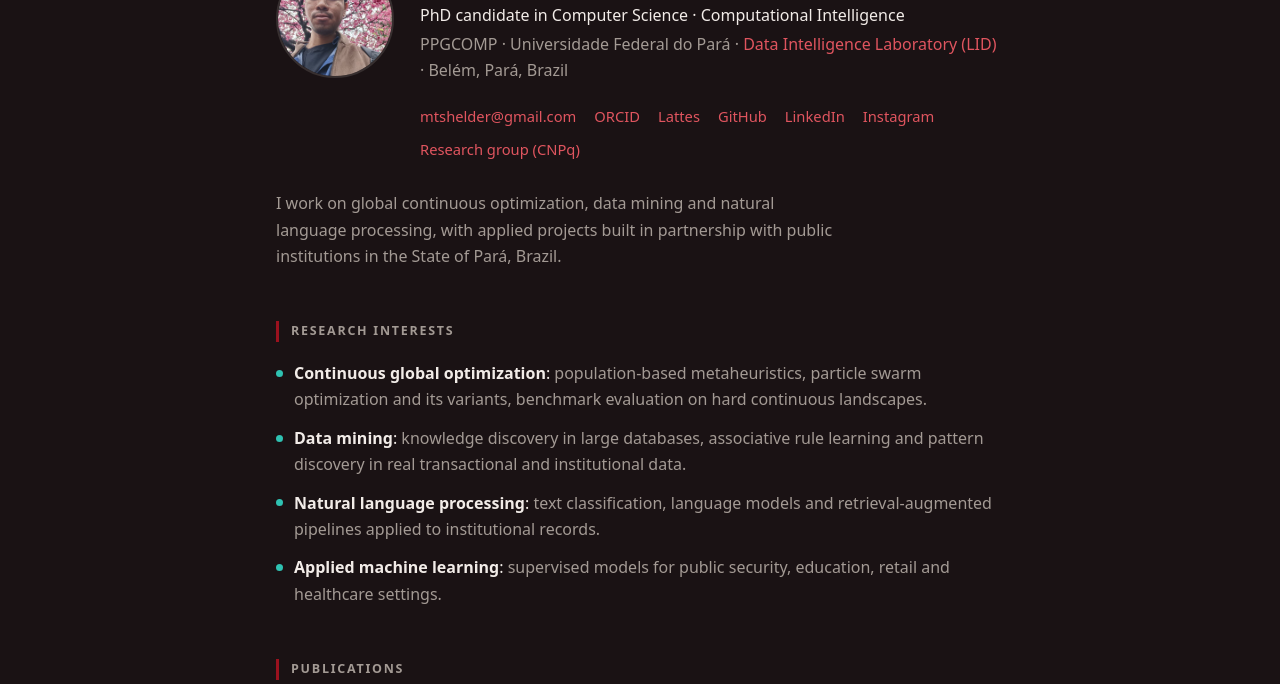
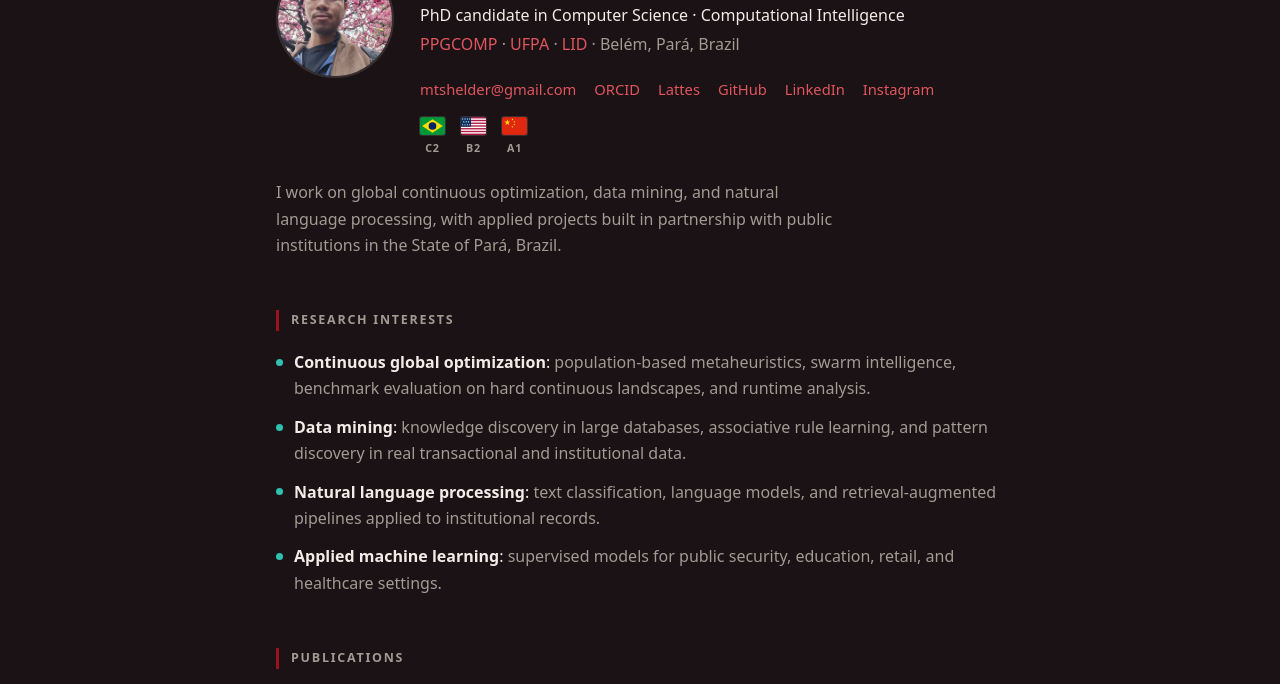
Before and after one commit to hellsdeur/hellsdeur.github.io, a plain HTML site: page index.html in a window 1280 px wide. Shown: the part 100-784 px from the top of the page. Drawn offline with Linux system fonts and the light colour scheme.

Commit message:
feat: favicon, language flags, and small tweaks

```diff
--- a/index.html
+++ b/index.html
@@ -5,6 +5,7 @@
 <meta name="viewport" content="width=device-width, initial-scale=1">
 <title>Helder Mateus dos Reis Matos</title>
 <meta name="description" content="PhD candidate in Computer Science at PPGCOMP-UFPA, researcher at the Data Intelligence Laboratory (LID).">
+<link rel="icon" href="images/favicon.svg" type="image/svg+xml">
 <style>
 :root{
   --bg:#1A1214;
@@ -54,6 +55,10 @@ ul{margin:0;padding:0;list-style:none}
 .head img{width:118px;height:118px;flex:none;border-radius:50%;object-fit:cover;border:2px solid var(--rule)}
 .head>div{min-width:0}
 .links{display:flex;flex-wrap:wrap;gap:8px 18px;font-size:.92rem;margin-bottom:6px}
+.langs{display:flex;gap:16px;margin-top:14px}
+.langs .lang{display:flex;flex-direction:column;align-items:center;gap:5px}
+.langs svg{width:25px;height:18px;display:block;border-radius:2px;box-shadow:0 0 0 1px var(--rule)}
+.langs b{font-size:.67rem;font-weight:600;letter-spacing:.07em;color:var(--muted);font-variant-numeric:tabular-nums}
 .bio{color:var(--muted);max-width:62ch;margin-top:22px}
 /* research interests */
 .interests li{margin:0 0 12px;padding-left:18px;position:relative}
@@ -103,7 +108,7 @@ footer{margin-top:64px;padding-top:18px;border-top:1px solid var(--rule);color:v
     <div>
       <h1>Helder Mateus dos Reis Matos</h1>
       <p class="role">PhD candidate in Computer Science &middot; Computational Intelligence</p>
-      <p class="affil">PPGCOMP &middot; Universidade Federal do Pará &middot; <a href="https://lid.ufpa.br/">Data Intelligence Laboratory (LID)</a> &middot; Belém, Pará, Brazil</p>
+      <p class="affil"><a href="https://ppgcc.propesp.ufpa.br/index.php/br/">PPGCOMP</a> &middot; <a href="https://ufpa.br/">UFPA</a> &middot; <a href="https://lid.ufpa.br/">LID</a> &middot; Belém, Pará, Brazil</p>
 
       <div class="links">
         <a href="mailto:mtshelder@gmail.com">mtshelder@gmail.com</a>
@@ -112,19 +117,74 @@ footer{margin-top:64px;padding-top:18px;border-top:1px solid var(--rule);color:v
         <a href="https://github.com/hellsdeur">GitHub</a>
         <a href="https://www.linkedin.com/in/hellsdeur/">LinkedIn</a>
         <a href="https://www.instagram.com/hellsdeur/">Instagram</a>
-        <a href="http://dgp.cnpq.br/dgp/espelhogrupo/789941">Research group (CNPq)</a>
+      </div>
+
+      <div class="langs">
+        <span class="lang">
+        <svg viewBox="0 0 28 20" role="img" aria-label="Portuguese"><title>I speak, write, read, and understand Brazilian Portuguese natively (C2).</title>
+          <rect width="28" height="20" fill="#009739"/>
+          <polygon points="14,2.4 25.6,10 14,17.6 2.4,10" fill="#FEDD00"/>
+          <circle cx="14" cy="10" r="4.3" fill="#012169"/>
+        </svg>
+        <b>C2</b>
+        </span>
+        <span class="lang">
+        <svg viewBox="0 0 28 20" role="img" aria-label="English"><title>I speak, write, read, and understand American English well (B2).</title>
+          <symbol id="us" viewBox="-1 -1 2 2">
+            <path d="M0,-1 L.225,-.309 L.951,-.309 L.363,.118 L.588,.809 L0,.382 L-.588,.809 L-.363,.118 L-.951,-.309 L-.225,-.309 Z" fill="#FFF"/>
+          </symbol>
+          <rect width="28" height="20" fill="#B31942"/>
+          <g fill="#FFF">
+            <rect y="1.54" width="28" height="1.54"/>
+            <rect y="4.62" width="28" height="1.54"/>
+            <rect y="7.69" width="28" height="1.54"/>
+            <rect y="10.77" width="28" height="1.54"/>
+            <rect y="13.85" width="28" height="1.54"/>
+            <rect y="16.92" width="28" height="1.54"/>
+          </g>
+          <rect width="11.2" height="10.77" fill="#0A3161"/>
+          <g>
+            <use href="#us" x="0.8" y="1.1" width="2.2" height="2.2"/>
+            <use href="#us" x="3.4" y="1.1" width="2.2" height="2.2"/>
+            <use href="#us" x="6" y="1.1" width="2.2" height="2.2"/>
+            <use href="#us" x="8.6" y="1.1" width="2.2" height="2.2"/>
+            <use href="#us" x="2.1" y="4.3" width="2.2" height="2.2"/>
+            <use href="#us" x="4.7" y="4.3" width="2.2" height="2.2"/>
+            <use href="#us" x="7.3" y="4.3" width="2.2" height="2.2"/>
+            <use href="#us" x="0.8" y="7.5" width="2.2" height="2.2"/>
+            <use href="#us" x="3.4" y="7.5" width="2.2" height="2.2"/>
+            <use href="#us" x="6" y="7.5" width="2.2" height="2.2"/>
+            <use href="#us" x="8.6" y="7.5" width="2.2" height="2.2"/>
+          </g>
+        </svg>
+        <b>B2</b>
+        </span>
+        <span class="lang">
+        <svg viewBox="0 0 28 20" role="img" aria-label="Mandarin"><title>I speak, write, read, and understand a little Mandarin (A1).</title>
+          <symbol id="s" viewBox="-1 -1 2 2">
+            <path d="M0,-1 L.225,-.309 L.951,-.309 L.363,.118 L.588,.809 L0,.382 L-.588,.809 L-.363,.118 L-.951,-.309 L-.225,-.309 Z" fill="#FFDE00"/>
+          </symbol>
+          <rect width="28" height="20" fill="#DE2910"/>
+          <use href="#s" x="2.4" y="2.4" width="7.2" height="7.2"/>
+          <use href="#s" x="10.4" y="1.4" width="2.6" height="2.6"/>
+          <use href="#s" x="12.6" y="4" width="2.6" height="2.6"/>
+          <use href="#s" x="12.6" y="7.2" width="2.6" height="2.6"/>
+          <use href="#s" x="10.4" y="9.6" width="2.6" height="2.6"/>
+        </svg>
+        <b>A1</b>
+        </span>
       </div>
     </div>
   </div>
 
-  <p class="bio">I work on global continuous optimization, data mining and natural language processing, with applied projects built in partnership with public institutions in the State of Pará, Brazil.</p>
+  <p class="bio">I work on global continuous optimization, data mining, and natural language processing, with applied projects built in partnership with public institutions in the State of Pará, Brazil.</p>
 
   <h2>Research interests</h2>
   <ul class="interests">
-    <li><b>Continuous global optimization</b>: <span> population-based metaheuristics, particle swarm optimization and its variants, benchmark evaluation on hard continuous landscapes.</span></li>
-    <li><b>Data mining</b>: <span> knowledge discovery in large databases, associative rule learning and pattern discovery in real transactional and institutional data.</span></li>
-    <li><b>Natural language processing</b>: <span> text classification, language models and retrieval-augmented pipelines applied to institutional records.</span></li>
-    <li><b>Applied machine learning</b>: <span> supervised models for public security, education, retail and healthcare settings.</span></li>
+    <li><b>Continuous global optimization</b>: <span> population-based metaheuristics, swarm intelligence, benchmark evaluation on hard continuous landscapes, and runtime analysis.</span></li>
+    <li><b>Data mining</b>: <span> knowledge discovery in large databases, associative rule learning, and pattern discovery in real transactional and institutional data.</span></li>
+    <li><b>Natural language processing</b>: <span> text classification, language models, and retrieval-augmented pipelines applied to institutional records.</span></li>
+    <li><b>Applied machine learning</b>: <span> supervised models for public security, education, retail, and healthcare settings.</span></li>
   </ul>
 
   <h2>Publications</h2>
@@ -143,11 +203,15 @@ footer{margin-top:64px;padding-top:18px;border-top:1px solid var(--rule);color:v
   <div class="cards">
 
     <div class="card">
-      <h3>Oraculo<span class="tag done">completed</span></h3>
-      <p class="meta">UFPA with SIAC/SEGUP-PA &middot; 2024-2025</p>
-      <p>Classification system for police incident reports in Pará, using natural language processing and
-      deep learning to automate prediction and support statistical analysis of police records.
-      Builds on an earlier language-model-based report classifier (BR512024004522-8, 2024).</p>
+      <h3>LAPAC GO<span class="tag">ongoing</span></h3>
+      <p class="meta">UFPA &middot; 2026&ndash;present</p>
+      <p>Mobile application for the Fuel Research and Analysis Laboratory (LAPAC/UFPA) to securely collect, store, and manage data from on-site fuel sampling at gas stations across Pará, automating the laboratory's inspection and quality-control workflows.</p>
+    </div>
+
+    <div class="card">
+      <h3>AVIDA<span class="tag done">completed</span></h3>
+      <p class="meta">UFPA &middot; funded by RNP &middot; 2025&ndash;2026</p>
+      <p>Web platform for analysis and visualisation of academic data, identifying patterns in researcher trajectories. Phase 2 integrates Google Scholar, Scopus, and ORCID with NLP, LLMs, RAG, and knowledge graphs to provide a dialogue interface, semantic search, profile comparison, and automatic summarization of academic CVs.</p>
     </div>
 
     <div class="card">
@@ -161,20 +225,11 @@ footer{margin-top:64px;padding-top:18px;border-top:1px solid var(--rule);color:v
     </div>
 
     <div class="card">
-      <h3>AVIDA<span class="tag done">completed</span></h3>
-      <p class="meta">UFPA &middot; funded by RNP &middot; 2025&ndash;2026</p>
-      <p>Web platform for analysis and visualisation of academic data, identifying patterns in researcher
-      trajectories. Phase 2 integrates Google Scholar, Scopus and ORCID with NLP, LLMs, RAG and knowledge
-      graphs to provide a dialogue interface, semantic search, profile comparison and automatic
-      summarisation of academic CVs.</p>
-    </div>
-
-    <div class="card">
-      <h3>LAPAC GO<span class="tag">ongoing</span></h3>
-      <p class="meta">UFPA &middot; 2026&ndash;present</p>
-      <p>Mobile application for the Fuel Research and Analysis Laboratory (LAPAC/UFPA) to securely collect,
-      store and manage data from on-site fuel sampling at gas stations across Pará, automating the
-      laboratory's inspection and quality-control workflows.</p>
+      <h3>Oraculo<span class="tag done">completed</span></h3>
+      <p class="meta">UFPA with SIAC/SEGUP-PA &middot; 2021-2025</p>
+      <p>Classification system for police incident reports in Pará, using natural language processing and
+      deep learning to automate prediction and support statistical analysis of police records.
+      Builds on an earlier language-model-based report classifier (BR512024004522-8, 2024).</p>
     </div>
 
   </div>
@@ -200,7 +255,7 @@ footer{margin-top:64px;padding-top:18px;border-top:1px solid var(--rule);color:v
     <li><span class="ttl">GENIAL &mdash; Genetic and Evolutionary Nature-Inspired ALgorithms</span> ICEN/UFPA &middot; 30h &middot; 2025 &middot; instructor &middot; <a href="https://github.com/lid-ufpa/genial">repository</a></li>
     <li><span class="ttl">GenDL &mdash; Deep Learning Applied to Genomics</span> PPGBM/UFPA &middot; 3h30 &middot; 2026 &middot; instructor &middot; <a href="https://github.com/hellsdeur/gendl">repository</a></li>
     <li><span class="ttl">PLNCC &mdash; NLP in Practice: From Data to Modelling</span> UFPA &middot; 2h &middot; 2026 &middot; instructor &middot; <a href="https://github.com/hellsdeur/plncc">repository</a></li>
-    <li><span class="ttl">Artificial Intelligence Applied to Natural Language Text Reading, Processing and Classification</span> SBC / UFPA &middot; 1h &middot; 2024 &middot; instructor</li>
+    <li><span class="ttl">Artificial Intelligence Applied to Natural Language Text Reading, Processing, and Classification</span> SBC / UFPA &middot; 1h &middot; 2024 &middot; instructor</li>
   </ul>
 
   <footer>
```
Also changed, not shown: images/favicon.svg (added).
